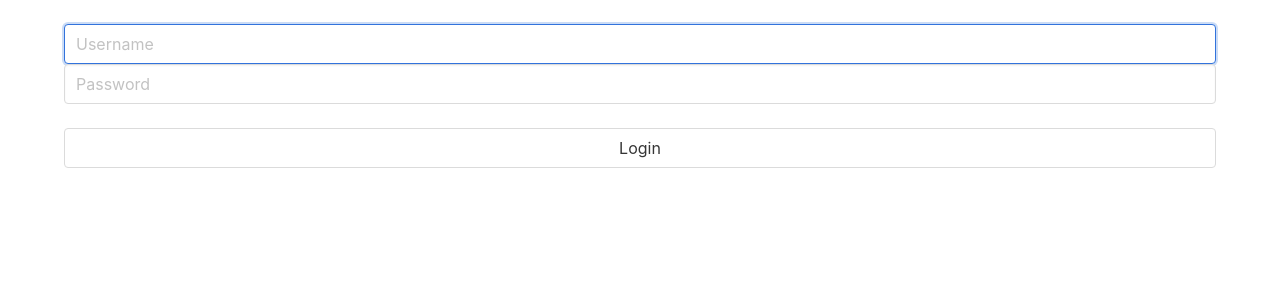
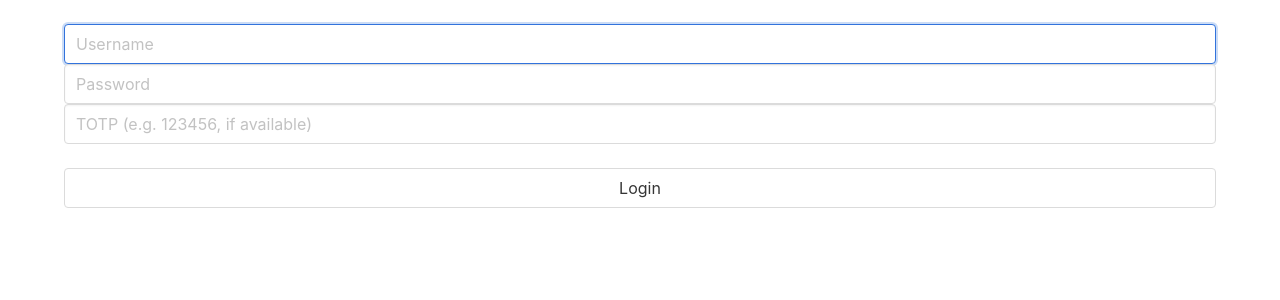
Before and after one commit to danielperna84/hass-wh-triggers, a Flask app: template hass_wh_triggers/templates/index.html in a window 1280 px wide. Shown: the part 52-352 px from the top of the page. Run offline with Flask 2, Linux system fonts and the light colour scheme; the template is opened without the code that fills it, so the values that code supplies are empty; parts of the project's set-up code (start-up, migrations or seed data) failed here and were passed over.

Commit message:
Implement TOTP login, refs #3

```diff
--- a/hass_wh_triggers/app.py
+++ b/hass_wh_triggers/app.py
@@ -253,8 +253,8 @@ def register():
 
 
 ### This is only accessible when Flasks Debug mode is turned on!
-@app.route('/login', methods=['POST'])
-def login():
+@app.route('/login/debug', methods=['POST'])
+def login_debug():
     if not app.config['DEBUG']:
         abort(401)
     if not checkban(request.remote_addr):
@@ -275,6 +275,35 @@ def login():
         return make_response(jsonify({'fail': 'Wrong password'}), 401)
     login_user(user)
     return redirect(url_for('zfa'))
+
+
+@app.route("/login/totp", methods=["POST"])
+def login_totp():
+    username = request.form.get('login_username')
+    password = request.form.get('login_password')
+    totp = request.form.get('login_totp')
+
+    if not util.validate_username(username):
+        return make_response(jsonify({'fail': 'Invalid username.'}), 401)
+
+    user = User.query.filter_by(username=username).first()
+
+    if not user:
+        return make_response(jsonify({'fail': 'User does not exist.'}), 401)
+    if not user.check_password(password):
+        user.failed()
+        add_to_ban(request.remote_addr)
+        return make_response(jsonify({'fail': 'Wrong password'}), 401)
+
+    if not user.totp_secret:
+        return make_response(jsonify({'fail': 'No TOTP available'}), 401)
+
+    if not pyotp.totp.TOTP(user.totp_secret).verify(totp):
+        return make_response(jsonify({'fail': 'Incorrect TOTP'}), 401)
+
+    login_user(user)
+
+    return redirect(url_for('triggers'))
 
 
 @app.route('/zfa', methods=['GET'])
--- a/hass_wh_triggers/templates/index.html
+++ b/hass_wh_triggers/templates/index.html
@@ -19,6 +19,19 @@ function authenticate(e) {
     }
     const formData = new FormData(form);
 
+    const totp = document.getElementById('login_totp').value;
+    if (totp) {
+        fetch('/login/totp', {
+            method: 'POST',
+            body: formData
+        }).then(function(response) {
+            console.log(response);
+        }).then(function() {
+            window.location = '/triggers';
+            console.log("foo");
+        });
+    }
+    else {
         fetch('/api/authenticate/begin', {
             method: 'POST',
             body: formData
@@ -47,10 +60,12 @@ function authenticate(e) {
             window.location = '/triggers';
         });
     }
+}
 </script>
-<form id="login-form" name="login" method="post" action="/login">
+<form id="login-form" name="login" method="post" action="/login/debug">
     <input type="text" name="login_username" class="input" placeholder="Username" autofocus required /><br />
-    <input type="password" name="login_password" class="input" placeholder="Password" required /><br /><br />
+    <input type="password" name="login_password" class="input" placeholder="Password" required /><br />
+    <input type="text" id="login_totp" name="login_totp" class="input" placeholder="TOTP (e.g. 123456, if available)" /><br /><br />
     <button id="loginfido2" type="submit" class="button is-outlined is-fullwidth">Login</button>
     {% if debug %}<button id="login" type="submit" class="button is-outlined is-fullwidth">DebugLogin</button>{% endif %}
 </form>
```
Lines whose indentation alone changed are shown as unchanged.
